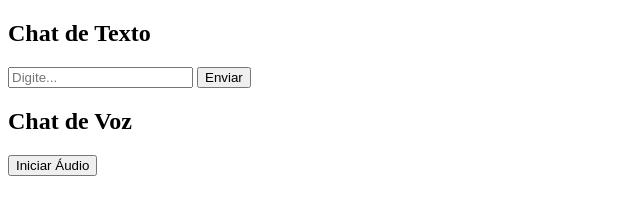
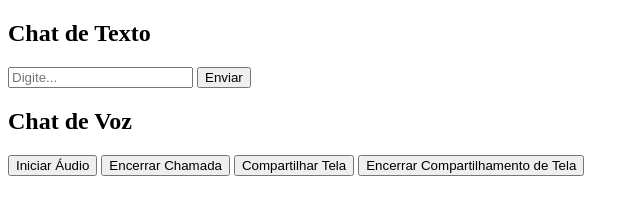
Before and after one commit to Yves-prst/YVORD, a website: page public/index.html in a window 1280 px wide. Shown: the whole page, without its empty margins (0-640 px from the left). Drawn offline with nearby package versions, Linux system fonts and the light colour scheme; no server answers.

Commit message:
Atualização compartilhar tela

```diff
--- a/public/index.html
+++ b/public/index.html
@@ -12,6 +12,10 @@
 
   <h2>Chat de Voz</h2>
   <button onclick="iniciarAudio()">Iniciar Áudio</button>
+  <button onclick="encerrarChamada()">Encerrar Chamada</button>
+  <button onclick="compartilharTela()">Compartilhar Tela</button>
+  <button onclick="encerrarTela()">Encerrar Compartilhamento de Tela</button>
+
 
   <script src="/socket.io/socket.io.js"></script>
   <script src="script.js"></script>
--- a/public/script.js
+++ b/public/script.js
@@ -1,5 +1,7 @@
 const socket = io();
 const chat = document.getElementById('chat');
+let screenStream = null;
+
 
 function enviar() {
   const msg = document.getElementById('mensagem').value;
@@ -76,3 +78,45 @@ socket.on('candidate', async candidate => {
     await peerConnection.addIceCandidate(candidate);
   }
 });
+
+function encerrarChamada() {
+  if (peerConnection) {
+    peerConnection.close();
+    peerConnection = null;
+    if (localStream) {
+      localStream.getTracks().forEach(track => track.stop());
+    }
+    alert("Chamada encerrada");
+  }
+}
+
+async function compartilharTela() {
+  try {
+    screenStream = await navigator.mediaDevices.getDisplayMedia({ video: true, audio: true });
+
+    screenStream.getTracks().forEach(track => {
+      const sender = peerConnection.getSenders().find(s => s.track.kind === track.kind);
+      if (sender) {
+        sender.replaceTrack(track);
+      }
+    });
+
+    alert("Transmitindo a tela");
+
+    // Se o usuário parar manualmente pelo navegador
+    screenStream.getVideoTracks()[0].onended = () => {
+      encerrarTela();
+    };
+
+  } catch (err) {
+    console.error("Erro ao compartilhar a tela:", err);
+  }
+}
+
+function encerrarTela() {
+  if (screenStream) {
+    screenStream.getTracks().forEach(track => track.stop());
+    screenStream = null;
+    alert("Compartilhamento de tela encerrado");
+  }
+}
```
